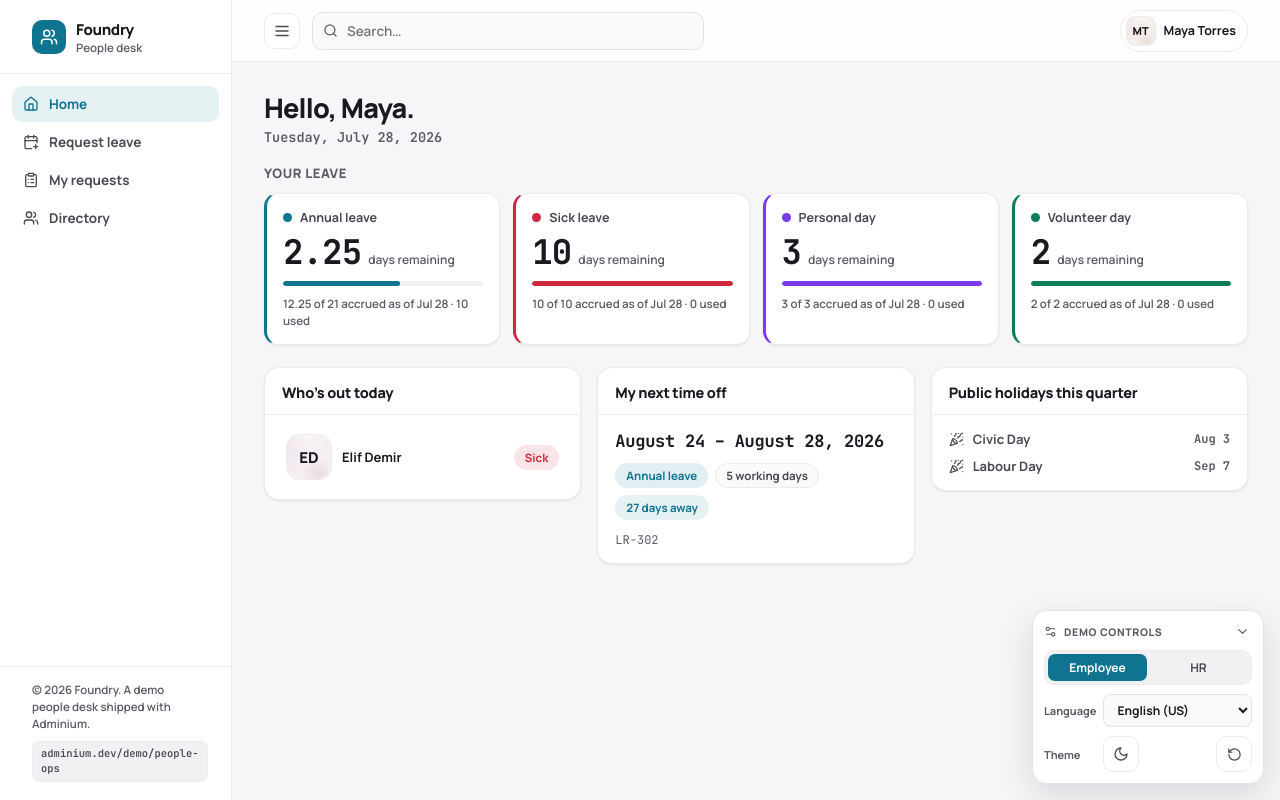
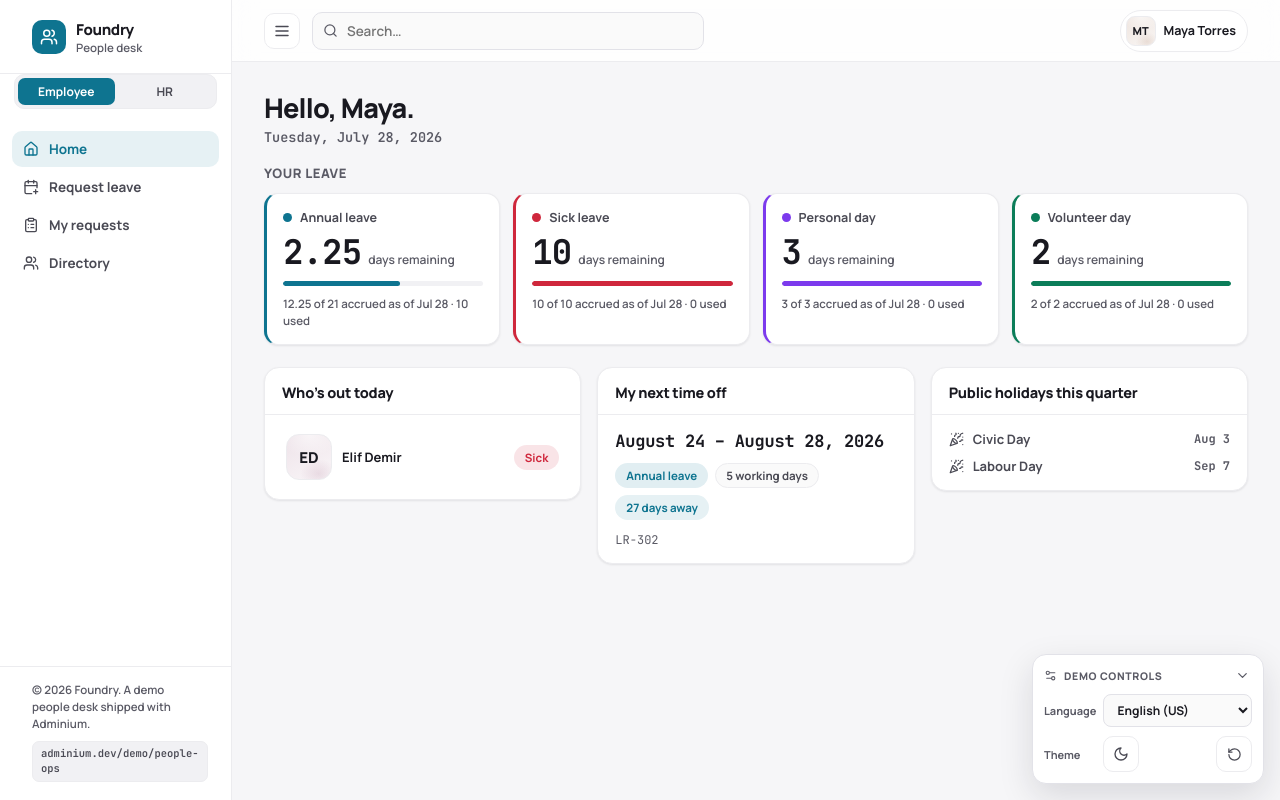
Before and after one commit to Adminiumjs/people-ops, a React (Vite) app: page / in a window 1280 px wide. Built offline with nearby package versions, Linux system fonts and the light colour scheme; what @adminiumjs/public-client would draw is missing.

Commit message:
feat(chrome): move the persona switch from the dock to the sidebar

```diff
--- a/src/app/App.tsx
+++ b/src/app/App.tsx
@@ -10,6 +10,7 @@ import { useEffect } from "react";
 import type { ComponentType } from "react";
 
 import DemoDock from "../components/DemoDock.tsx";
+import { isConnected } from "../data/source.ts";
 import {
   CancelConfirm,
   ProfileSheet,
@@ -81,7 +82,9 @@ export default function App() {
       <Shell>
         <CurrentScreen />
       </Shell>
-      <DemoDock />
+      {/* §5.2 item 8 — the dock resets and advances seeded fiction. Against
+          real rows those controls either lie or do damage. */}
+      {!isConnected() && <DemoDock />}
       <ToastLayer />
       <ProfileSheet />
       <CancelConfirm />
--- a/src/components/DemoDock.tsx
+++ b/src/components/DemoDock.tsx
@@ -2,7 +2,7 @@
  * The demo dock.
  *
  * A fixed panel holding everything that makes this a demo rather than a
- * product: the persona segment, the theme toggle, the locale picker and a
+ * product: the theme toggle, the locale picker and a
  * reset. It is deliberately labelled "Demo controls" so nobody mistakes it for
  * a feature of the workspace.
  *
@@ -17,13 +17,9 @@ import { ChevronDown, Moon, Settings2, Sun, RotateCcw } from "lucide-react";
 
 import { LOCALES, LOCALE_TAGS, useI18n, type LocaleTag } from "../i18n/index.tsx";
 import { useStore } from "../state/store.ts";
-import type { Persona } from "../data/types.ts";
-import { Segmented } from "./Primitives.tsx";
 
 export default function DemoDock() {
   const { t, locale, setLocale } = useI18n();
-  const persona = useStore((s) => s.persona);
-  const setPersona = useStore((s) => s.setPersona);
   const theme = useStore((s) => s.theme);
   const toggleTheme = useStore((s) => s.toggleTheme);
   const open = useStore((s) => s.dockOpen);
@@ -62,17 +58,10 @@ export default function DemoDock() {
           <ChevronDown size={15} aria-hidden="true" />
         </button>
       </div>
-
-      <Segmented<Persona>
-        full
-        ariaLabel={t("chrome.dock.persona")}
-        value={persona}
-        onChange={setPersona}
-        options={[
-          { value: "employee", label: t("chrome.dock.employee") },
-          { value: "hr", label: t("chrome.dock.hr") },
-        ]}
-      />
+      {/* The persona switch lives in the app chrome now (Shell.tsx).
+          It is not a demo control: both personas are staff, and outside a
+          demo build this dock does not exist — so a switcher that only
+          lived here left half the app unreachable. */}
 
       <div className="fp-dock__row">
         <span className="fp-dock__label">{t("chrome.dock.language")}</span>
--- a/src/components/Shell.tsx
+++ b/src/components/Shell.tsx
@@ -1,3 +1,4 @@
+import { Segmented } from "./Primitives.tsx";
 /**
  * The internal-tool chrome: a compact sidebar, a topbar with a people search
  * and a user chip, and — under 900px — a hamburger plus a slide-in nav sheet.
@@ -21,8 +22,8 @@ import {
   X,
 } from "lucide-react";
 
-import { PEOPLE } from "../data/demo.ts";
-import type { View } from "../data/types.ts";
+import { PEOPLE } from "../data/live.ts";
+import type { Persona, View } from "../data/types.ts";
 import { useI18n } from "../i18n/index.tsx";
 import { label } from "../lib/format.ts";
 import { pendingQueue } from "../lib/leave.ts";
@@ -193,6 +194,44 @@ function PeopleSearch() {
   );
 }
 
+/**
+ * WHICH SIDE OF THE BUSINESS YOU ARE LOOKING AT.
+ *
+ * Both personas here are STAFF. Until this existed the only way to move between
+ * them was the demo dock's segment — so outside a demo build the app had no
+ * switcher at all, and half of it was unreachable. That was invisible while the
+ * dock shipped in every build; making the dock demo-only is what exposed it.
+ *
+ * It is a LENS, not a permission. A hosted surface sits behind the operator's
+ * session and RBAC, so everyone who can reach this page is already authorised
+ * for the data underneath; flipping the view changes what is shown, never what
+ * may be fetched. Anything that must actually be withheld belongs in a role,
+ * not in a segmented control.
+ *
+ * The `chrome.dock.*` keys are reused deliberately: they carry the right words
+ * in all eight locales, and renaming them would be 8 × 3 repos of churn for an
+ * internal identifier no reader ever sees.
+ */
+function PersonaSwitch() {
+  const { t } = useI18n();
+  const persona = useStore((s) => s.persona);
+  const setPersona = useStore((s) => s.setPersona);
+  return (
+    <div className="fp-sidebar__persona">
+      <Segmented<Persona>
+        full
+        ariaLabel={t("chrome.dock.persona")}
+        value={persona}
+        onChange={setPersona}
+        options={[
+          { value: "employee", label: t("chrome.dock.employee") },
+          { value: "hr", label: t("chrome.dock.hr") },
+        ]}
+      />
+    </div>
+  );
+}
+
 export default function Shell({ children }: { children: React.ReactNode }) {
   const { t } = useI18n();
   const persona = useStore((s) => s.persona);
@@ -206,6 +245,7 @@ export default function Shell({ children }: { children: React.ReactNode }) {
     <div className="fp-app">
       <aside className="fp-sidebar">
         <Brand />
+        <PersonaSwitch />
         <NavList />
         <Footer />
       </aside>
--- a/src/styles/components.css
+++ b/src/styles/components.css
@@ -74,6 +74,14 @@
   font-size: 11.5px;
   font-weight: 600;
   color: var(--fg-subtle);
+}
+
+/* Container for the persona switch, not a label.
+   It held uppercase letter-spaced text until the switch became a real control;
+   those rules now apply to a segmented button group that overrides them, so
+   they were dead weight pointing at the wrong intent. Inset only. */
+.fp-sidebar__persona {
+  padding: 0 14px 10px;
 }
 
 .fp-sidebar__nav {
```
